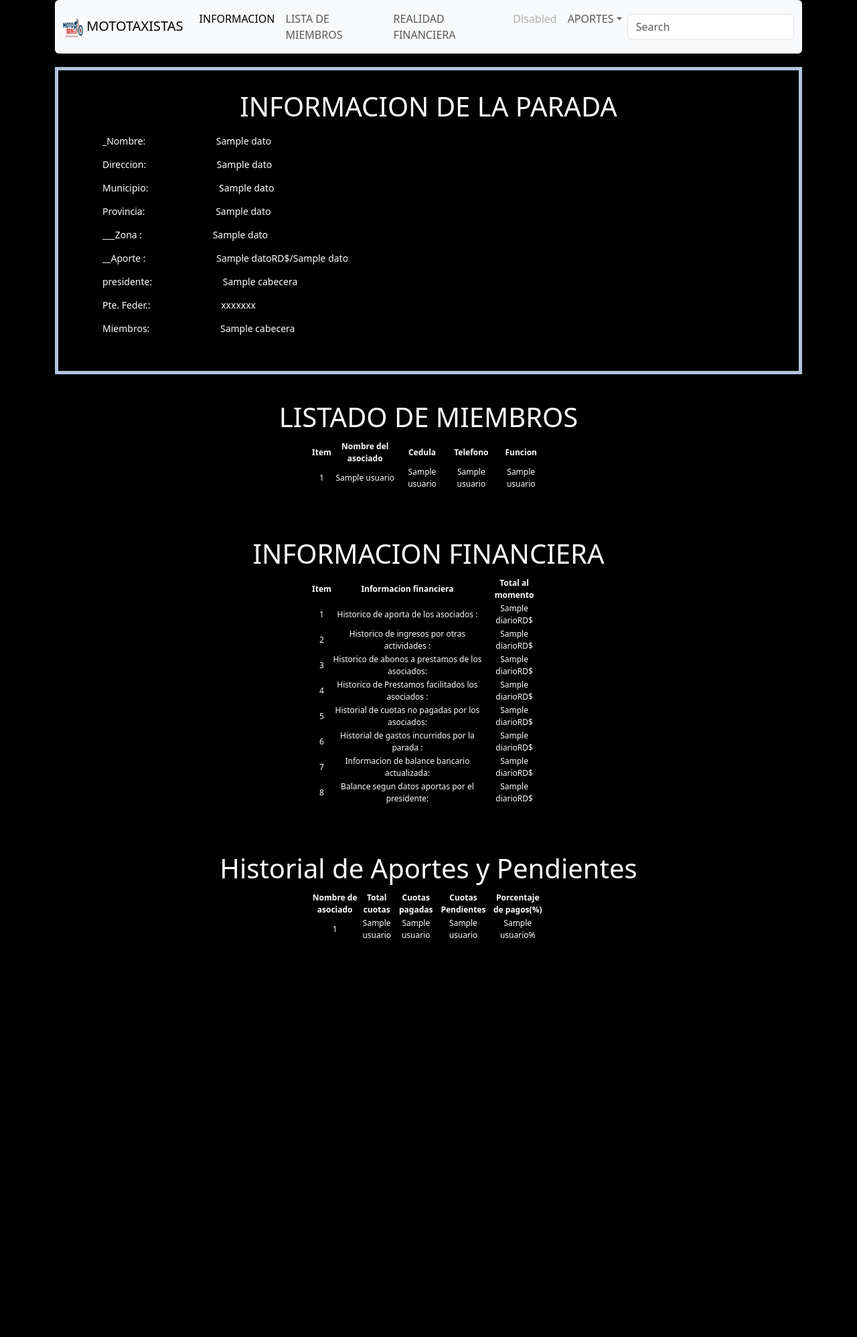
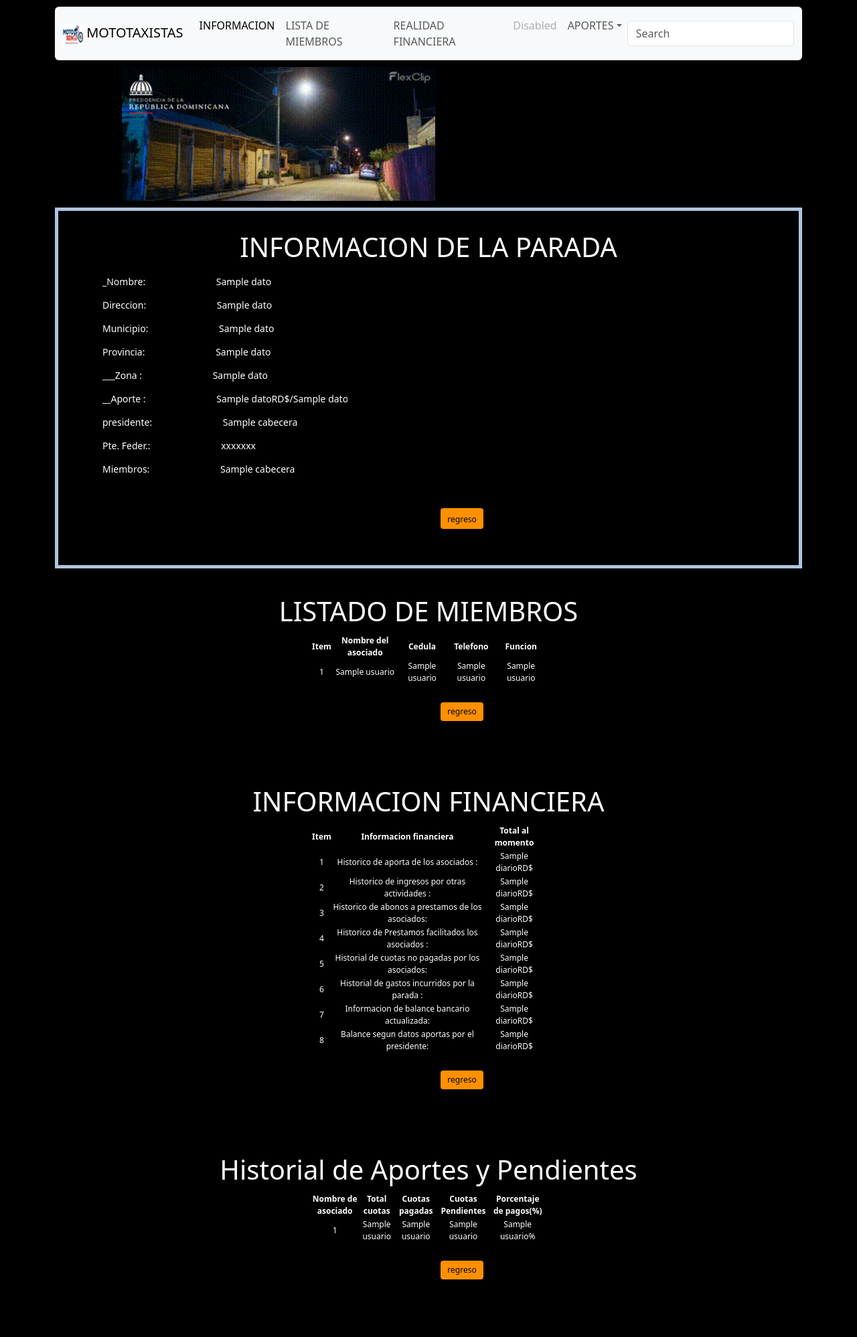
Before and after one commit to juancarotejeda/motasociados, a Flask app: template templates/index.html in a window 1280 px wide. Shown: the whole page at 67% size. Before the commit the page ends 1401 px from the top, so only its background shows below. Run offline with Flask 3, Linux system fonts and the light colour scheme; the template is opened without the code that fills it: most values are stand-ins (such as "Sample title", 1, 10 or a date in 2020); some libraries are stand-ins or nearby versions.

Commit message:
commit 9

```diff
--- a/static/css/navbars.css
+++ b/static/css/navbars.css
@@ -4,13 +4,44 @@ body {
 }
 
 .navbar {
-  margin-bottom: 20px;
+  margin-top: 10px;
+  margin-bottom: 10px;
 }
 
 .logo{
   width: 30px;
   height: 30px;
+
 }
+
+.botonera{
+  width: 100%;
+  height: 10vh;
+  background:transparent;
+  display: flex;
+  justify-content: center;
+  align-items: center;
+}
+
+.bt-regresar label{
+  padding: 5px 10px;
+  background-color: #fe9001;
+  color: #000000;
+  border-radius: 4px;
+  cursor: pointer;
+  margin-left: 100px;
+  transition: all 300ms ease;
+}
+.bt-regresar label:hover{
+  background-color: #ff9e03;
+}
+
+.bt-regresar a{
+  text-decoration: none;
+  color: #000000;
+  font-size: 12px;
+}
+
 
 .bd-placeholder-img {
   font-size: 1.125rem;
--- a/templates/index.html
+++ b/templates/index.html
@@ -6,12 +6,13 @@
     <title>choferes</title>
     <link rel="webside icon" type="png" href="/static/imagen/favicon/favicon-32x32.png">
     <link href="/static/css/min.css" rel="stylesheet">
+    <link href="/static/css/navbars.css" rel="stylesheet">
     <!-- Custom styles for this template -->
-    <link href="/static/css/navbars.css" rel="stylesheet">
     <script src="/static/js/min.js"></script>
     <script src="/static/js/color-modes.js"></script>
   </head>
   <body>
+ <div id="regresar"></div>
   <div class="container">
     <nav class="navbar navbar-expand-lg bg-body-tertiary rounded" aria-label="Eleventh navbar example">
       <div class="container-fluid">
@@ -50,6 +51,9 @@
         </div>
       </div>
     </nav>
+    <div class="publicidad">
+      <img src="/static/imagen/barrio_seguro-intran.gif" alt="publicidad">
+    </div>
     <section id="informacion">
       <fieldset class="encabezado">
         {%for datos in informacion %}
@@ -94,6 +98,13 @@
         </li>
         </ol>
         {%endfor%}
+        <div class="botonera">
+        <div class="bt-regresar">
+          <label for="regresar">
+          <a href="#regresar">regreso</a>
+        </label>
+        </div>
+        </div>
         </fieldset>
     </section>
     <section id="listado">
@@ -117,6 +128,13 @@
            </tr>
            {%endfor%}
         </table>
+        <div class="botonera">
+        <div class="bt-regresar">
+          <label for="regresar">
+          <a href="#regresar">regreso</a>
+        </label>
+        </div>
+        </div>
         </fieldset>
     </section>
     <section id="finanzas">
@@ -170,6 +188,13 @@
               <td>{{diario[0]}}RD$</td>
            </tr>
         </table>
+        <div class="botonera">
+        <div class="bt-regresar">
+          <label for="regresar">
+          <a href="#regresar">regreso</a>
+        </label>
+        </div>
+      </div>
       </fieldset>
     </section>
     <section id="aportes">
@@ -194,6 +219,13 @@
              </tr>
              {%endfor%}
           </table>
+          <div class="botonera">
+          <div class="bt-regresar">
+            <label for="regresar">
+            <a href="#regresar">regreso</a>
+          </label>
+          </div>
+        </div>
        </fieldset>
       </section>
       <section id="otros"></section>
```
